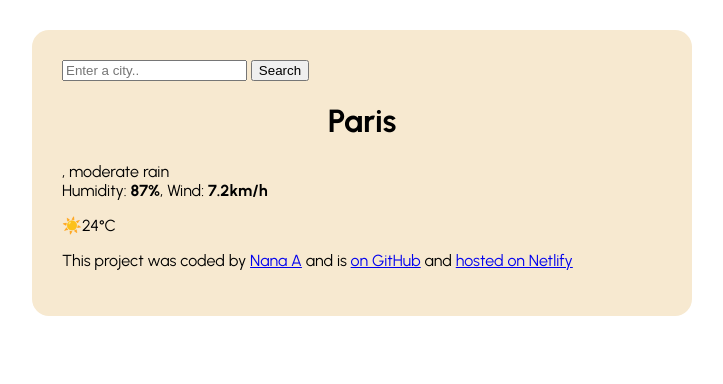
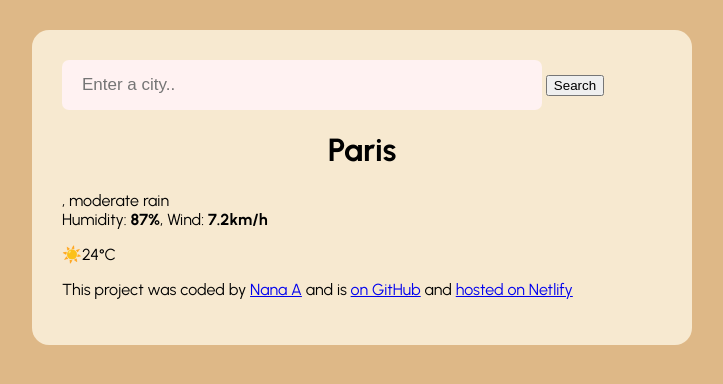
Before and after one commit to nanagyekum/shecodes-weatherapp, a website built with Parcel: page index.html in a window 1280 px wide. Shown: the whole page, without its empty margins (278-1001 px from the left). Built offline with nearby package versions, Linux system fonts and the light colour scheme.

Commit message:
Updated styling to Weather app

```diff
--- a/_src/style.css
+++ b/_src/style.css
@@ -23,4 +23,13 @@ img {
 }
 body {
   font-family: "Urbanist", sans-serif;
+  background-color: burlywood;
 }
+.search-input {
+  background-color: rgb(255, 242, 242);
+  border: none;
+  border-radius: 7px;
+  width: 80%;
+  padding: 15px 20px;
+  font-size: 17px;
+}
```
